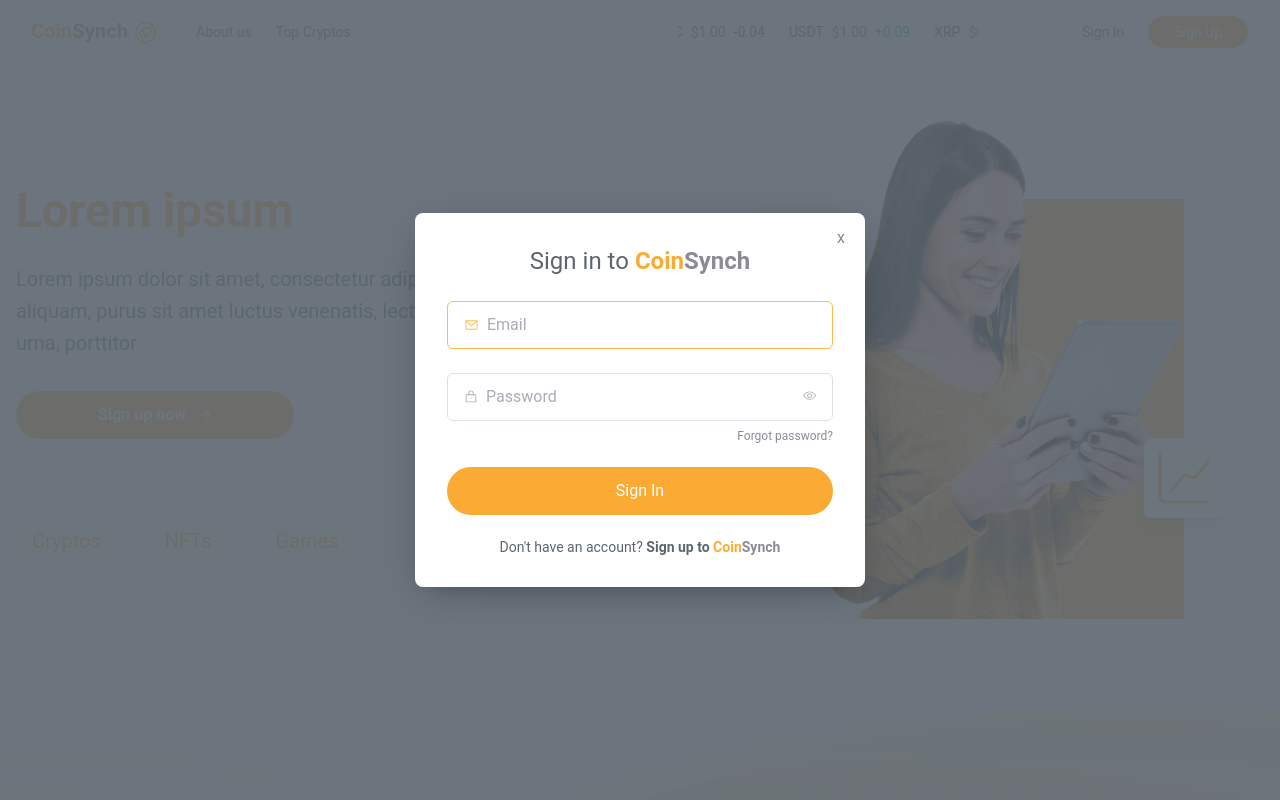
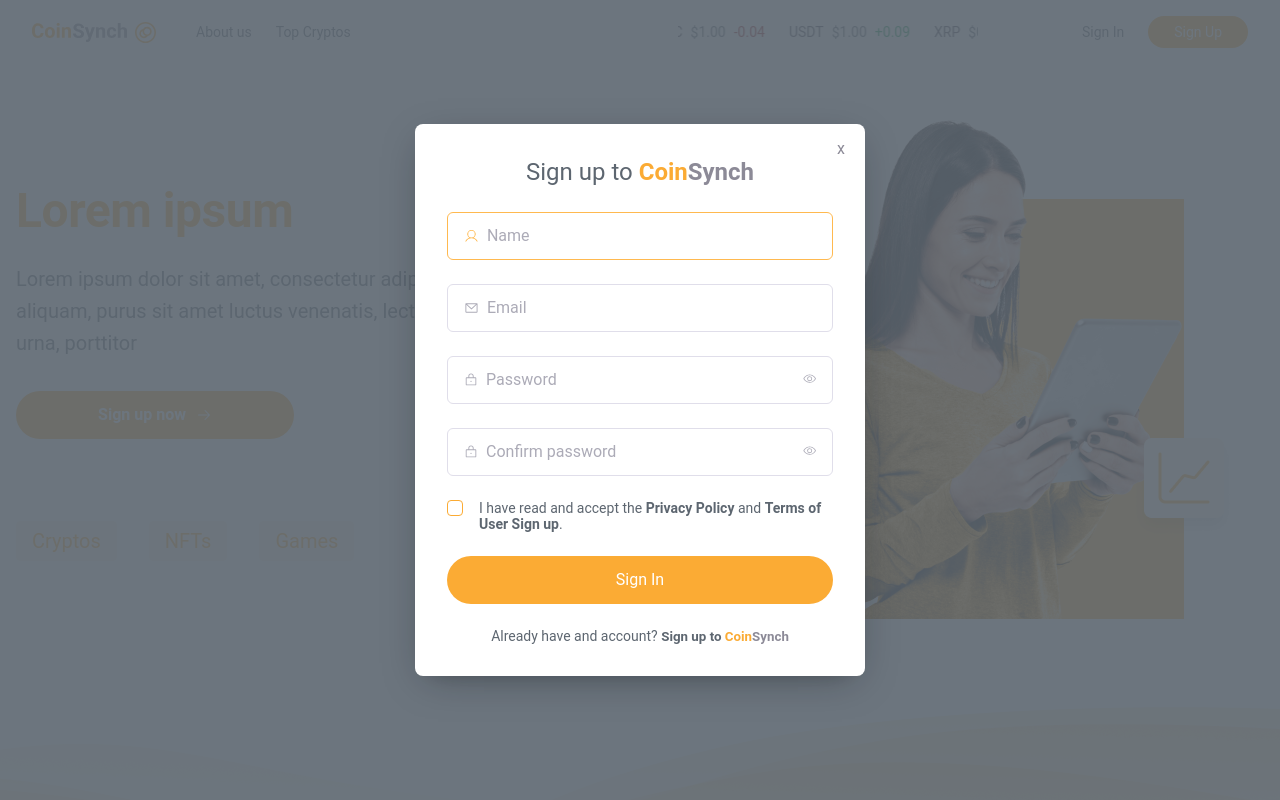
Before and after one commit to HenriqueMarcelo/coin-synch, a Next.js app: page / in a window 1280 px wide. Both pictures are taken after a click on the button "Sign Up". Shown: the top 800 px of the page. Built offline with nearby package versions, Linux system fonts and the light colour scheme; data requests are answered from the project's data file.

Commit message:
feat: create custom checkbox

```diff
--- a/src/components/Modal/styles.scss
+++ b/src/components/Modal/styles.scss
@@ -148,4 +148,52 @@
     align-self: flex-end;
     margin-top: -16px;
   }
+
+  &__policy {
+    align-items: flex-start;
+    display: flex;
+    gap: 16px;
+
+    color: var(--text-base);
+    font-size: 14px;
+    line-height: 16px; /* 114.286% */
+  }
+
+  &__checkbox {
+    -webkit-appearance: none;
+    -moz-appearance: none;
+    appearance: none;
+    height: 16px;
+    width: 19px;
+
+    cursor: pointer;
+
+    border-radius: 4px;
+    border: 1px solid var(--yellow-500);
+    background: #FFF;
+
+    &:checked {
+      background-color: var(--yellow-500);
+      background-image: url(/*custom checked icon url*/);
+
+      &::after {
+        content: '✓';
+        height: 16px;
+        width: 100%;
+        display: flex;
+        justify-content: center;
+        align-items: center;
+        color: white;
+        font-weight: bold;
+      }
+    }
+
+    &:hover {
+      border: 1px solid var(--yellow-600);
+      &:checked {
+        background-color: var(--yellow-600);
+        background-image: url(/*custom checked icon url*/);
+      }
+    }
+  }
 }
--- a/src/components/SignUpModal/index.tsx
+++ b/src/components/SignUpModal/index.tsx
@@ -1,4 +1,4 @@
-import { EnvelopeSimple, Lock } from '@phosphor-icons/react'
+import { EnvelopeSimple, Lock, User } from '@phosphor-icons/react'
 import { Button } from '../Button'
 import { Input } from '../Input'
 import { Modal } from '../Modal'
@@ -16,10 +16,17 @@ type Props = {
 export function SignUpModal({ children }: Props) {
   const router = useRouter()
 
-  const signUpSchema = z.object({
-    email: z.string().email(),
-    password: z.string().nonempty(),
-  })
+  const signUpSchema = z
+    .object({
+      name: z.string().nonempty(),
+      email: z.string().email(),
+      password: z.string().nonempty(),
+      confirm_password: z.string().nonempty(),
+    })
+    .refine((data) => data.password === data.confirm_password, {
+      message: "Passwords don't match",
+      path: ['confirm_password'], // path of error
+    })
 
   type SignUp = z.infer<typeof signUpSchema>
 
@@ -48,7 +55,7 @@ export function SignUpModal({ children }: Props) {
         onSubmit={handleSubmit(onSubmit)}
       >
         <h1 className="modal-components__title">
-          Sign in to
+          Sign up to
           <span className="modal-components__logo modal-components__logo--yellow">
             {' '}
             Coin
@@ -57,6 +64,14 @@ export function SignUpModal({ children }: Props) {
             Synch
           </span>
         </h1>
+        <Input
+          placeholder="Name"
+          type="text"
+          Icon={User}
+          disabled={isSubmitting}
+          error={!!errors.name}
+          {...register('name')}
+        />
         <Input
           placeholder="Email"
           type="email"
@@ -73,15 +88,34 @@ export function SignUpModal({ children }: Props) {
           error={!!errors.password}
           {...register('password')}
         />
-        <button className="modal-components__forgot">Forgot password?</button>
+        <Input
+          placeholder="Confirm password"
+          type="password"
+          Icon={Lock}
+          disabled={isSubmitting}
+          error={!!errors.confirm_password}
+          {...register('confirm_password')}
+        />
+        <div className="modal-components__policy">
+          <input
+            required
+            type="checkbox"
+            className="modal-components__checkbox"
+          />
+          <p>
+            I have read and accept the
+            <strong> Privacy Policy</strong> and{' '}
+            <strong>Terms of User Sign up</strong>.
+          </p>
+        </div>
         <Button disabled={isSubmitting}>Sign In</Button>
         <p className="modal-components__footer">
-          Don&apos;t have an account?
-          <a href="">
+          Already have and account?{' '}
+          <button type="button">
             <span className="modal-components__footer--bold"> Sign up to </span>
             <span className="modal-components__footer--yellow">Coin</span>
             <span className="modal-components__footer--gray">Synch</span>
-          </a>
+          </button>
         </p>
       </form>
     </Modal>
```
